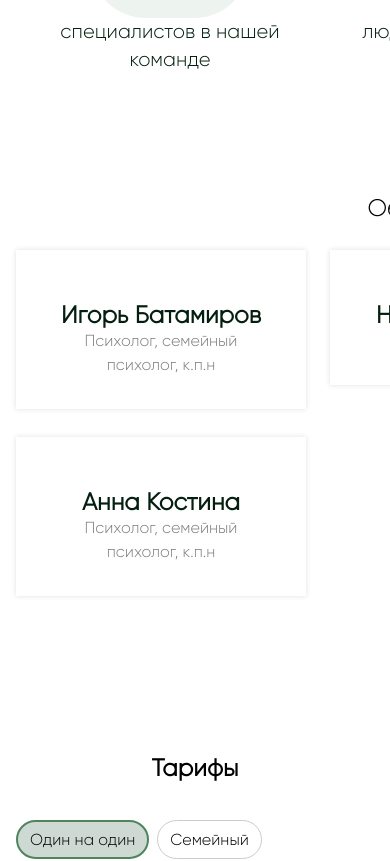
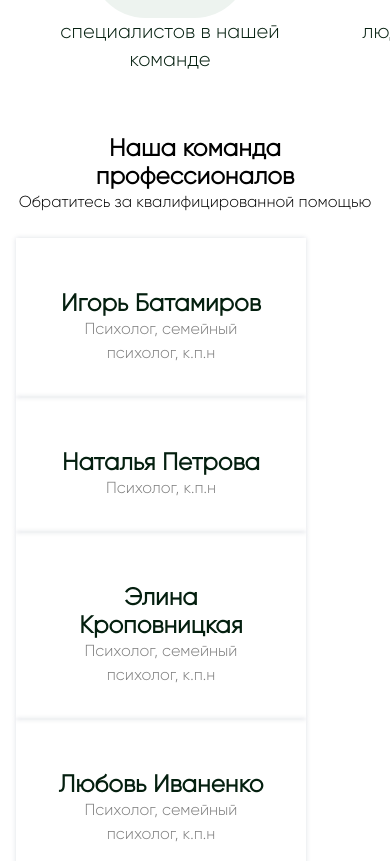
Before and after one commit to NikitaGamza/psychology, a Next.js app: page / in a window 390 px wide. Shown: the part 802-1663 px from the top of the page. Built offline with nearby package versions, Linux system fonts and the light colour scheme.

Commit message:
refact global styles

```diff
--- a/pages/index.tsx
+++ b/pages/index.tsx
@@ -73,13 +73,13 @@ export default function Home() {
             </div>
           </section>
           <section className={style.team}>
-            <div className={style.container}>
-              <div className={style.section}>
-                <div className={style.section__head}>
-                  <h2 className={style.section__head__title}>
+            <div className="container">
+              <div className="section">
+                <div className="section__head">
+                  <h2 className="section__head__title">
                     Наша команда профессионалов
                   </h2>
-                  <p className={style.section__head__subtitle}>
+                  <p className="section__head__subtitle">
                     Обратитесь за квалифицированной помощью
                   </p>
                 </div>
--- a/src/app/components/pages/main/Tariff/TariffPageComponent.module.scss
+++ b/src/app/components/pages/main/Tariff/TariffPageComponent.module.scss
@@ -1,22 +1,3 @@
-.section {
-  display: flex;
-  flex-direction: column;
-  gap: 60px;
-  &__head {
-    &__title {
-      font-size: 48px;
-      font-weight: 700;
-      line-height: 56px;
-      text-align: center;
-    }
-    &__subtitle {
-      font-size: 24px;
-      font-weight: 500;
-      line-height: 36px;
-      text-align: center;
-    }
-  }
-}
 .tariff {
   &__container {
     display: flex;
@@ -42,14 +23,6 @@
   }
 }
 @media screen and (max-width: 1232px) {
-  .section {
-    gap: 24px;
-    &__head {
-      &__title {
-        font-size: 24px;
-      }
-    }
-  }
   .tariff {
     &__container {
       &__options {
--- a/src/app/components/pages/main/Tariff/TariffPageComponent.tsx
+++ b/src/app/components/pages/main/Tariff/TariffPageComponent.tsx
@@ -37,9 +37,9 @@ export default function TariffPageComponent() {
   return (
     <section className={style.tariff}>
       <div className="container">
-        <div className={style.section}>
-          <div className={style.section__head}>
-            <h2 className={style.section__head__title}>Тарифы</h2>
+        <div className="section">
+          <div className="section__head">
+            <h2 className="section__head__title">Тарифы</h2>
           </div>
           <div className={style.tariff__container}>
             <div className={style.tariff__container__options}>
--- a/src/app/globals.scss
+++ b/src/app/globals.scss
@@ -56,6 +56,25 @@ a {
   width: 1232px;
   margin: 0 auto;
 }
+.section {
+  display: flex;
+  flex-direction: column;
+  gap: 60px;
+  &__head {
+    &__title {
+      font-size: 48px;
+      font-weight: 700;
+      line-height: 56px;
+      text-align: center;
+    }
+    &__subtitle {
+      font-size: 24px;
+      font-weight: 500;
+      line-height: 36px;
+      text-align: center;
+    }
+  }
+}
 
 .flex {
   display: flex;
@@ -110,4 +129,17 @@ a {
   .container {
     width: 100%;
   }
+  .section {
+    gap: 24px;
+    &__head {
+      &__title {
+        font-size: 24px;
+        line-height: 28px;
+      }
+      &__subtitle {
+        font-size: 16px;
+        line-height: 24px;
+      }
+    }
+  }
 }
```
